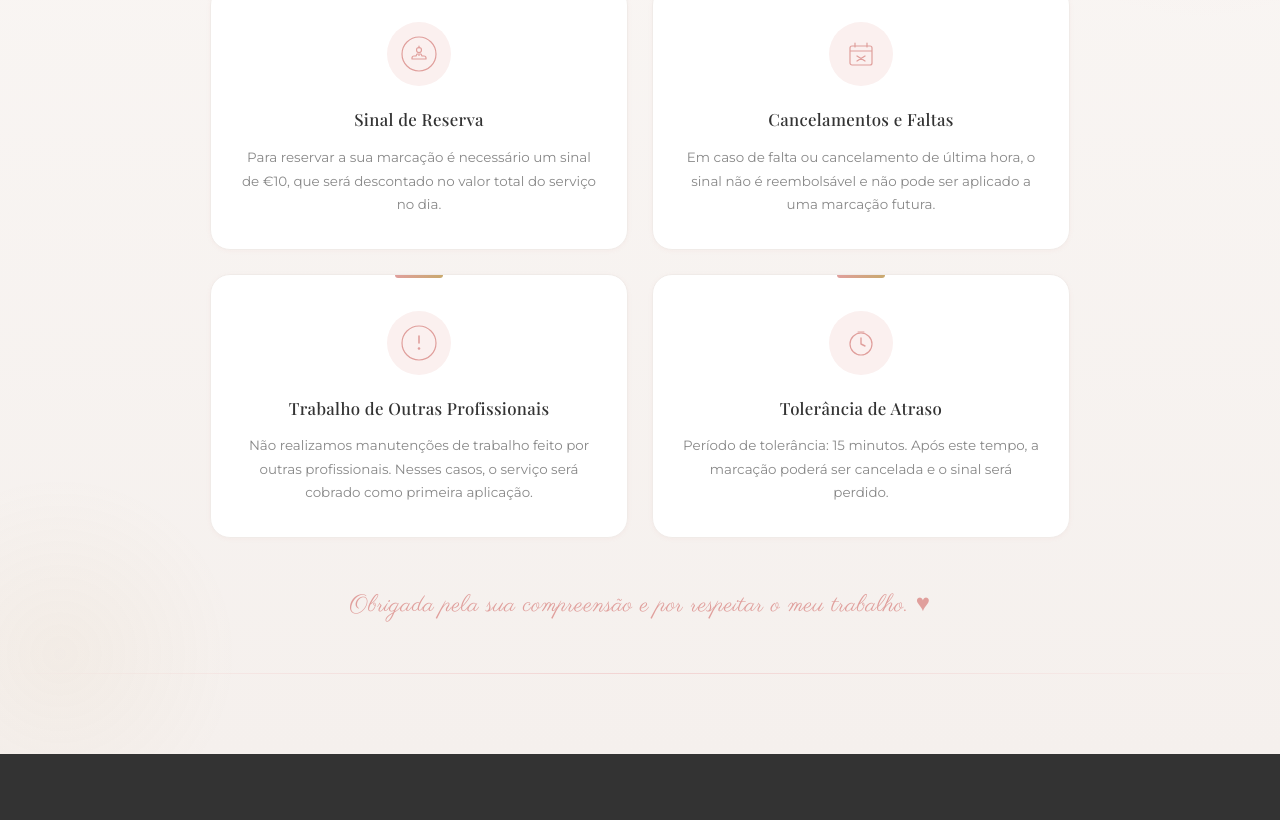
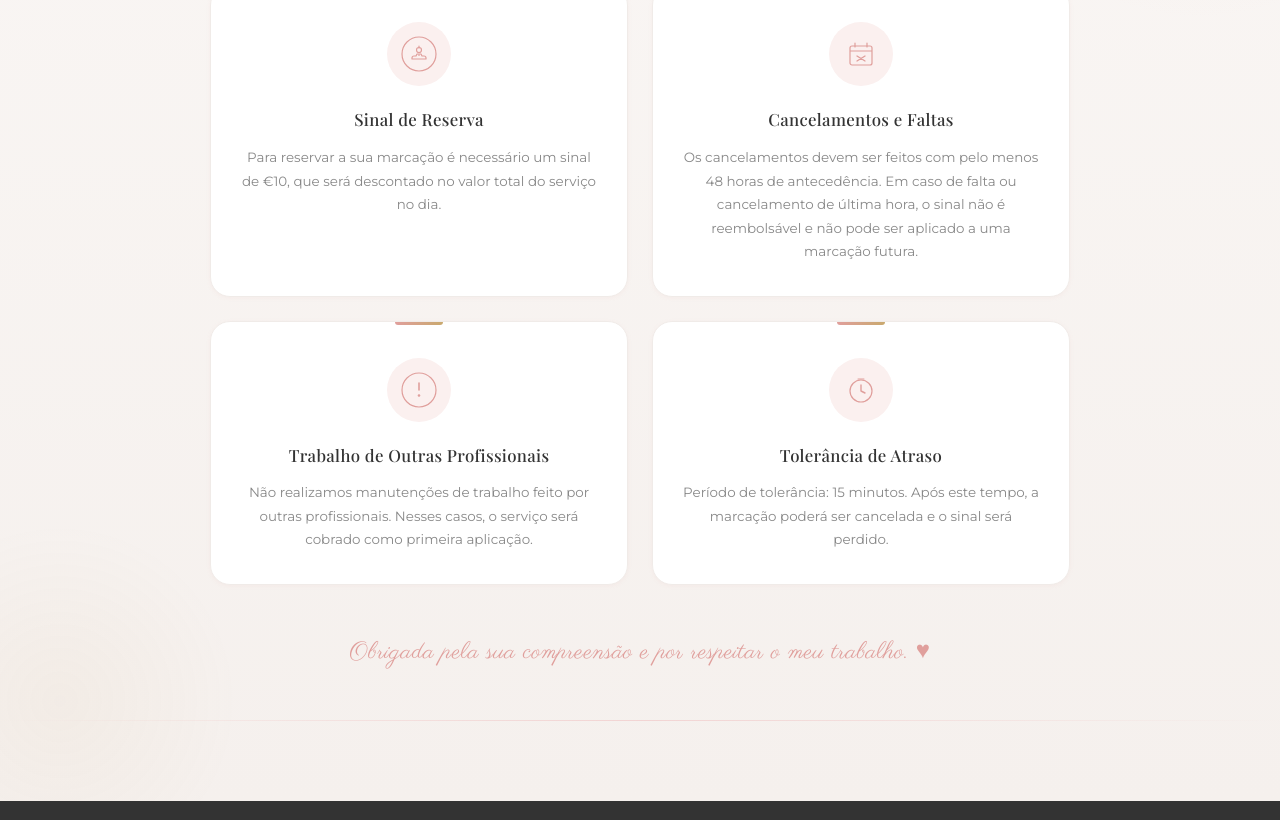
Before and after one commit to viniciin1/lenart-booking3, a React (Vite) app in the folder frontend/: page / in a window 1280 px wide. Shown: the part 2439-3259 px from the top of the page. Built offline with nearby package versions, Linux system fonts and the light colour scheme; no server answers; a web font is replaced by a local one.

Commit message:
adicionar prazo de cancelamento 48h

```diff
--- a/frontend/src/components/PoliciesSection.jsx
+++ b/frontend/src/components/PoliciesSection.jsx
@@ -25,7 +25,7 @@ const POLICIES = [
       </svg>
     ),
     title: 'Cancelamentos e Faltas',
-    text: 'Em caso de falta ou cancelamento de última hora, o sinal não é reembolsável e não pode ser aplicado a uma marcação futura.',
+    text: 'Os cancelamentos devem ser feitos com pelo menos 48 horas de antecedência. Em caso de falta ou cancelamento de última hora, o sinal não é reembolsável e não pode ser aplicado a uma marcação futura.',
   },
   {
     id: 'other-techs',
```
